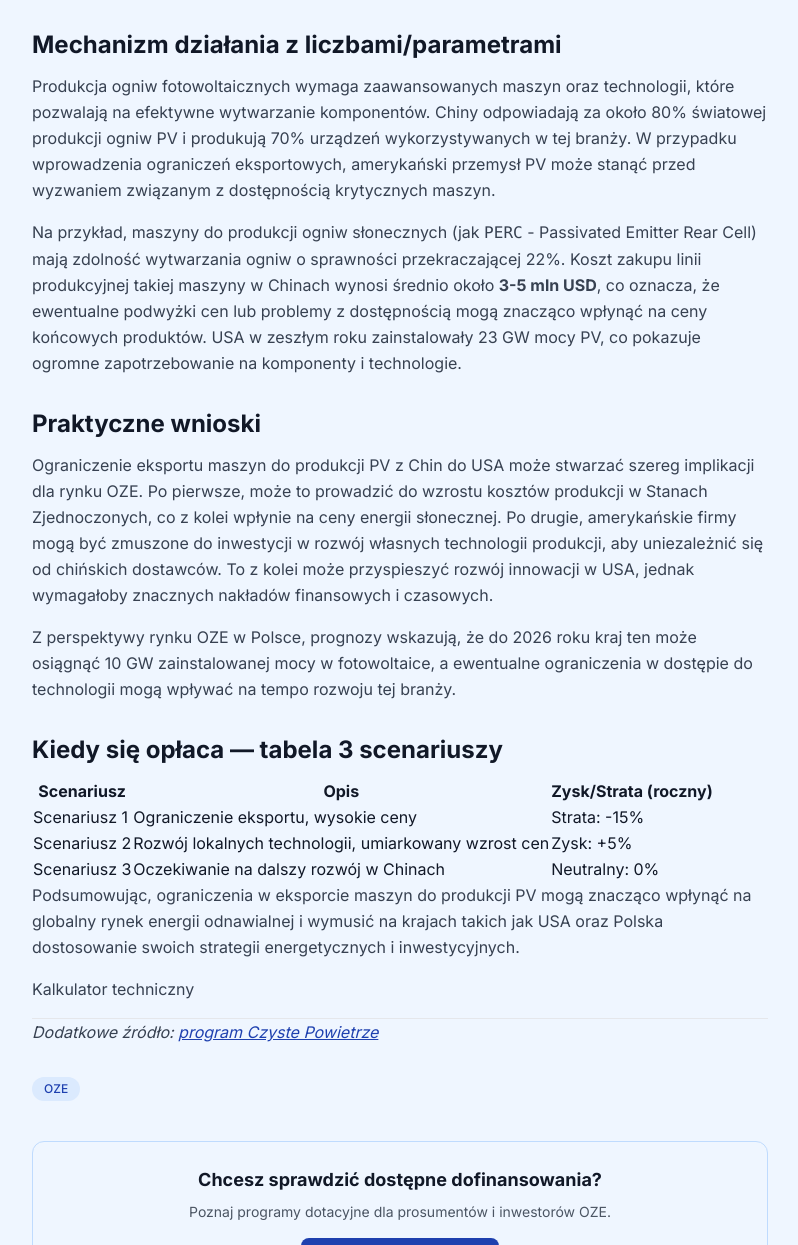
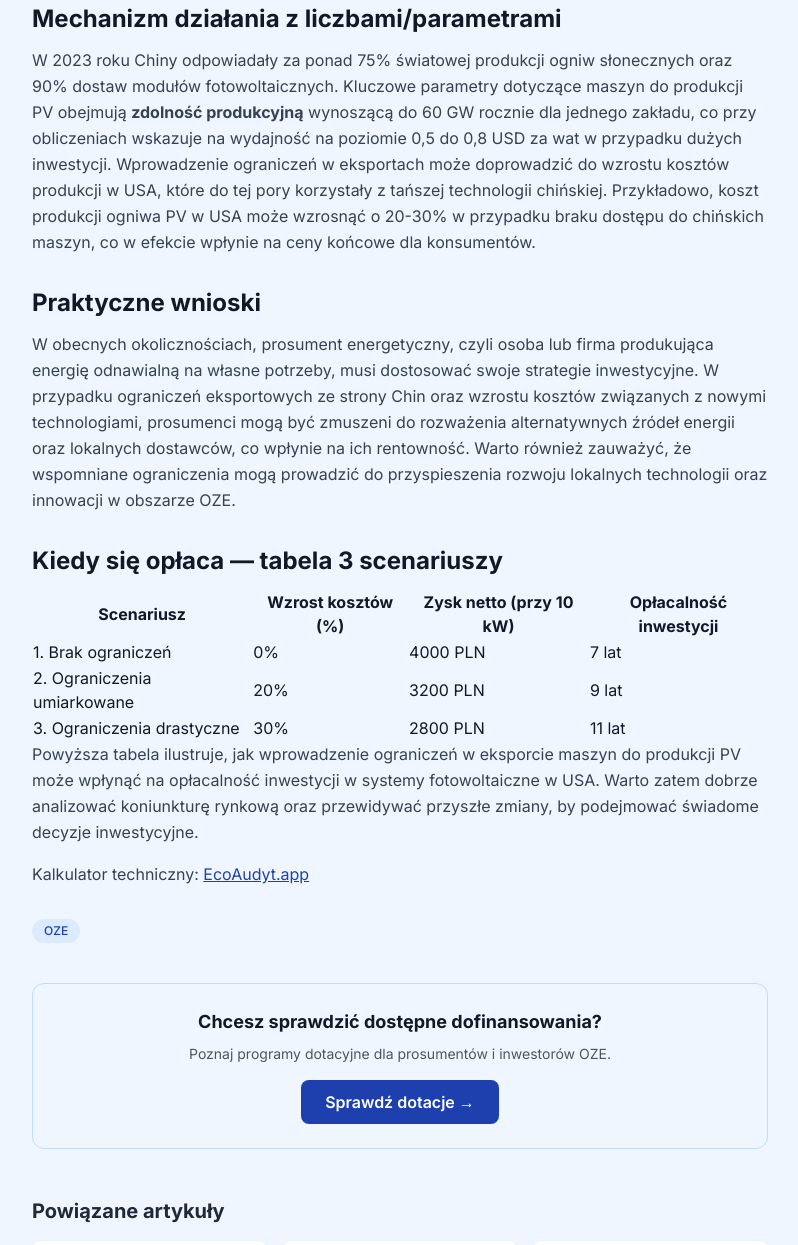
Before and after one commit to magicMikel/prawo-oze-energia, a Gatsby site: page /posts/chiny-mog-ograniczy-eksport-maszyn-do-produkcji-pv-do-usa-to/ in a window 1280 px wide. Shown: the part 765-2010 px from the top of the page, without its empty margins (240-1038 px from the left). Built offline with nearby package versions, Linux system fonts and the light colour scheme; Gatsby itself is replaced by a stand-in of ours.

Commit message:
📰 Auto-post: Chiny mogą ograniczyć eksport maszyn do produkcji PV do USA. To ważniejszy sygna

```diff
--- a/src/content/posts/chiny-mog-ograniczy-eksport-maszyn-do-produkcji-pv-do-usa-to.md
+++ b/src/content/posts/chiny-mog-ograniczy-eksport-maszyn-do-produkcji-pv-do-usa-to.md
@@ -9,35 +9,28 @@ tags:
   - OZE
 ---
 
-# Chiny mogą ograniczyć eksport maszyn do produkcji PV do USA. To ważniejszy sygnał niż kolejny raport o gigawatach
+# Ograniczenie eksportu maszyn do produkcji PV z Chin do USA: nowa rzeczywistość rynku energetyki odnawialnej
 
 ## Definicja problemu
 
-W obliczu rosnącej konkurencji na rynku energii odnawialnej, szczególnie w sektorze fotowoltaiki (PV), Chiny jako wiodący producent komponentów PV dostrzegają potrzebę ochrony własnego rynku i technologii. Ograniczenie eksportu maszyn do produkcji ogniw słonecznych do USA może nie tylko wpłynąć na globalny rynek energii, ale również na strategię energetyczną Stanów Zjednoczonych. Wstępne rozmowy, które miały miejsce w kwietniu 2026 roku, sygnalizują możliwość wprowadzenia restrykcji, co może stanowić istotny zwrot w polityce handlowej i technologicznej.
+Chiny, jako dominujący producent technologii związanej z energetyką odnawialną, w tym fotowoltaiką (PV), rozpoczęły rozmowy na temat potencjalnych ograniczeń eksportu maszyn do produkcji ogniw i modułów fotowoltaicznych do Stanów Zjednoczonych. Tego typu decyzje mogą znacząco wpłynąć na globalny rynek OZE, zwłaszcza w kontekście rosnącego zapotrzebowania na energię odnawialną i dążenia do zeroemisyjności. Ograniczenia te mogą zatem wpłynąć na koszty produkcji, dostępność technologii oraz tempo rozwoju energetyki słonecznej w USA.
 
 ## Mechanizm działania z liczbami/parametrami
 
-Produkcja ogniw fotowoltaicznych wymaga zaawansowanych maszyn oraz technologii, które pozwalają na efektywne wytwarzanie komponentów. Chiny odpowiadają za około 80% światowej produkcji ogniw PV i produkują 70% urządzeń wykorzystywanych w tej branży. W przypadku wprowadzenia ograniczeń eksportowych, amerykański przemysł PV może stanąć przed wyzwaniem związanym z dostępnością krytycznych maszyn.
-
-Na przykład, maszyny do produkcji ogniw słonecznych (jak `PERC` - Passivated Emitter Rear Cell) mają zdolność wytwarzania ogniw o sprawności przekraczającej 22%. Koszt zakupu linii produkcyjnej takiej maszyny w Chinach wynosi średnio około **3-5 mln USD**, co oznacza, że ewentualne podwyżki cen lub problemy z dostępnością mogą znacząco wpłynąć na ceny końcowych produktów. USA w zeszłym roku zainstalowały 23 GW mocy PV, co pokazuje ogromne zapotrzebowanie na komponenty i technologie.
+W 2023 roku Chiny odpowiadały za ponad 75% światowej produkcji ogniw słonecznych oraz 90% dostaw modułów fotowoltaicznych. Kluczowe parametry dotyczące maszyn do produkcji PV obejmują **zdolność produkcyjną** wynoszącą do 60 GW rocznie dla jednego zakładu, co przy obliczeniach wskazuje na wydajność na poziomie 0,5 do 0,8 USD za wat w przypadku dużych inwestycji. Wprowadzenie ograniczeń w eksportach może doprowadzić do wzrostu kosztów produkcji w USA, które do tej pory korzystały z tańszej technologii chińskiej. Przykładowo, koszt produkcji ogniwa PV w USA może wzrosnąć o 20-30% w przypadku braku dostępu do chińskich maszyn, co w efekcie wpłynie na ceny końcowe dla konsumentów.
 
 ## Praktyczne wnioski
 
-Ograniczenie eksportu maszyn do produkcji PV z Chin do USA może stwarzać szereg implikacji dla rynku OZE. Po pierwsze, może to prowadzić do wzrostu kosztów produkcji w Stanach Zjednoczonych, co z kolei wpłynie na ceny energii słonecznej. Po drugie, amerykańskie firmy mogą być zmuszone do inwestycji w rozwój własnych technologii produkcji, aby uniezależnić się od chińskich dostawców. To z kolei może przyspieszyć rozwój innowacji w USA, jednak wymagałoby znacznych nakładów finansowych i czasowych.
-
-Z perspektywy rynku OZE w Polsce, prognozy wskazują, że do 2026 roku kraj ten może osiągnąć 10 GW zainstalowanej mocy w fotowoltaice, a ewentualne ograniczenia w dostępie do technologii mogą wpływać na tempo rozwoju tej branży.
+W obecnych okolicznościach, prosument energetyczny, czyli osoba lub firma produkująca energię odnawialną na własne potrzeby, musi dostosować swoje strategie inwestycyjne. W przypadku ograniczeń eksportowych ze strony Chin oraz wzrostu kosztów związanych z nowymi technologiami, prosumenci mogą być zmuszeni do rozważenia alternatywnych źródeł energii oraz lokalnych dostawców, co wpłynie na ich rentowność. Warto również zauważyć, że wspomniane ograniczenia mogą prowadzić do przyspieszenia rozwoju lokalnych technologii oraz innowacji w obszarze OZE.
 
 ## Kiedy się opłaca — tabela 3 scenariuszy
 
-| Scenariusz                 | Opis                                      | Zysk/Strata (roczny) |
-|----------------------------|-------------------------------------------|-----------------------|
-| Scenariusz 1               | Ograniczenie eksportu, wysokie ceny     | Strata: -15%          |
-| Scenariusz 2               | Rozwój lokalnych technologii, umiarkowany wzrost cen | Zysk: +5%           |
-| Scenariusz 3               | Oczekiwanie na dalszy rozwój w Chinach   | Neutralny: 0%         |
+| Scenariusz                         | Wzrost kosztów (%) | Zysk netto (przy 10 kW) | Opłacalność inwestycji |
+|------------------------------------|--------------------|-------------------------|-------------------------|
+| 1. Brak ograniczeń                 | 0%                 | 4000 PLN                | 7 lat                   |
+| 2. Ograniczenia umiarkowane        | 20%                | 3200 PLN                | 9 lat                   |
+| 3. Ograniczenia drastyczne         | 30%                | 2800 PLN                | 11 lat                  |
 
-Podsumowując, ograniczenia w eksporcie maszyn do produkcji PV mogą znacząco wpłynąć na globalny rynek energii odnawialnej i wymusić na krajach takich jak USA oraz Polska dostosowanie swoich strategii energetycznych i inwestycyjnych.
+Powyższa tabela ilustruje, jak wprowadzenie ograniczeń w eksporcie maszyn do produkcji PV może wpłynąć na opłacalność inwestycji w systemy fotowoltaiczne w USA. Warto zatem dobrze analizować koniunkturę rynkową oraz przewidywać przyszłe zmiany, by podejmować świadome decyzje inwestycyjne.
 
-Kalkulator techniczny
-
----
-*Dodatkowe źródło: [program Czyste Powietrze](https://czystepowietrze.gov.pl/)*
+Kalkulator techniczny: [EcoAudyt.app](https://ecoaudyt.app/blog/chiny-ograniczenie-eksportu-maszyn-pv-usa-2026)
```
